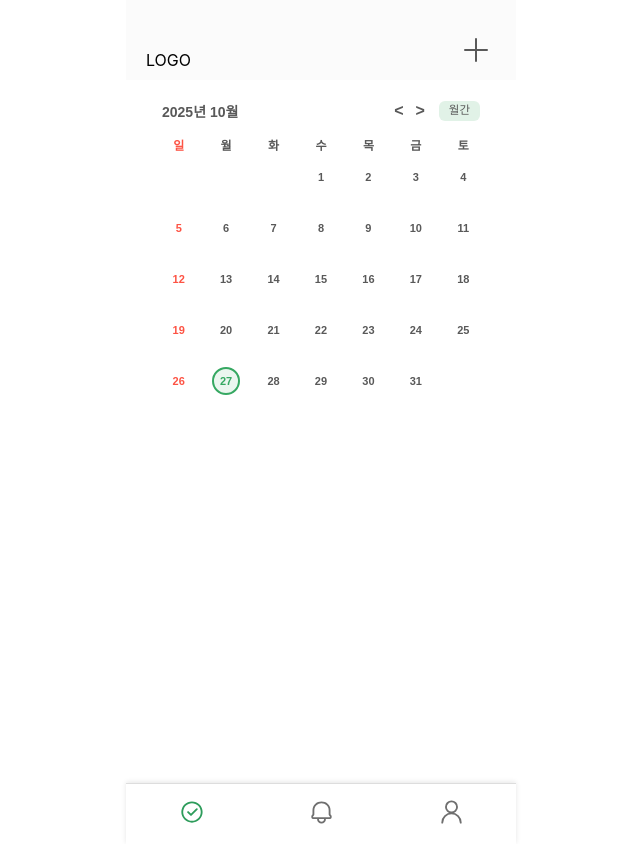
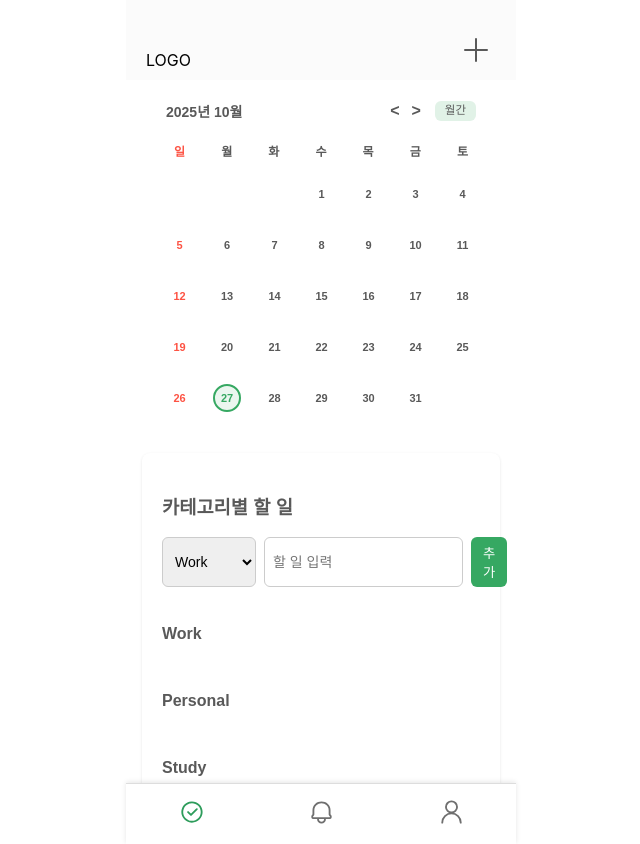
Before and after one commit to wanghyunjooooo/Todo, a React (Create React App) app in the folder frontend/: page / in a window 1280 px wide. Shown: the whole page, without its empty margins (319-959 px from the left). Built offline with nearby package versions, Linux system fonts and the light colour scheme; a web font is replaced by a local one.

Commit message:
피그마에 맞게 달력 수정

```diff
--- a/frontend/src/components/calendar.css
+++ b/frontend/src/components/calendar.css
@@ -1,16 +1,25 @@
 @import url("https://cdn.jsdelivr.net/gh/orioncactus/pretendard/dist/web/static/pretendard.css");
 
+/* 전체 달력 컨테이너 */
 .my-calendar-container {
-    width: 100%;
-    max-width: 390px;
-    height: 844px;
+    width: 350px;
+    /* 피그마 기준 Fill (350px) */
+    padding: 20px;
+    /* 피그마 기준 Padding */
+    display: flex;
+    flex-direction: column;
+    align-items: flex-start;
+    gap: 20px;
+    /* 피그마 기준 Gap */
+    border-radius: 16px;
+    /* 피그마 기준 Radius */
+    background: #FFF;
+    /* 배경색 */
+    box-sizing: border-box;
     font-family: "Pretendard", sans-serif;
-    box-sizing: border-box;
-    padding: 0 20px;
     margin: 0 auto;
+    color: #595959;
     overflow: hidden;
-    background-color: #fff;
-    color: #595959;
 }
 
 /* 상단 네비게이션 */
@@ -18,18 +27,17 @@
     display: flex;
     justify-content: flex-start;
     align-items: center;
-    margin: 14px 0;
-    gap: 8px;
-    padding-top: 6px;
+    width: 100%;
+    gap: 20px;
+    /* 피그마 Gap */
 }
 
 .month-label {
     font-size: 14px;
+    font-weight: 700;
     color: #595959;
-    font-weight: 700;
 }
 
-/* 좌우 화살표 */
 .nav-buttons {
     display: flex;
     margin-left: auto;
@@ -47,7 +55,6 @@
     padding: 2px 4px;
 }
 
-/* 월간 / 주간 버튼 */
 .view-toggle-btn {
     background-color: #E1F2E7 !important;
     border: none !important;
@@ -71,14 +78,15 @@
     outline: none !important;
 }
 
-/* 상단 요일 고정 */
+/* 요일 헤더 */
 .calendar-weekdays {
     display: grid;
-    grid-template-columns: repeat(7, minmax(0, 1fr));
-    gap: 14px;
+    grid-template-columns: repeat(7, 1fr);
+    gap: 20px;
+    /* 피그마 Gap */
     justify-items: center;
     align-items: center;
-    margin-bottom: 6px;
+    width: 100%;
 }
 
 .calendar-weekdays .weekday {
@@ -95,14 +103,14 @@
 /* 날짜 그리드 */
 .calendar-days {
     display: grid;
-    grid-template-columns: repeat(7, minmax(0, 1fr));
-    gap: 14px;
+    grid-template-columns: repeat(7, 1fr);
+    gap: 20px;
+    /* 피그마 Gap */
     justify-items: center;
     align-items: center;
-    overflow: hidden;
+    width: 100%;
 }
 
-/* 날짜 박스 */
 .day-tile {
     width: 100%;
     aspect-ratio: 1 / 1.1;
@@ -114,18 +122,15 @@
     font-weight: 600;
 }
 
-/* 날짜 숫자 */
 .day-number {
     font-weight: 600;
     color: #595959;
 }
 
-/* 일요일 색상 변경: 숫자 */
 .day-tile.sunday .day-number {
     color: #FD5344;
 }
 
-/* 오늘 날짜 숫자 원형 */
 .day-tile.today .day-number {
     background-color: #EBF6EF;
     color: #36A862;
@@ -135,12 +140,11 @@
     display: flex;
     justify-content: center;
     align-items: center;
+    border: 2px solid #36A862;
+    position: relative;
     z-index: 2;
-    position: relative;
-    border: 2px solid #36A862;
 }
 
-/* 오늘 날짜 전체 길쭉 테두리 */
 .day-tile.today {
     position: relative;
 }
```
